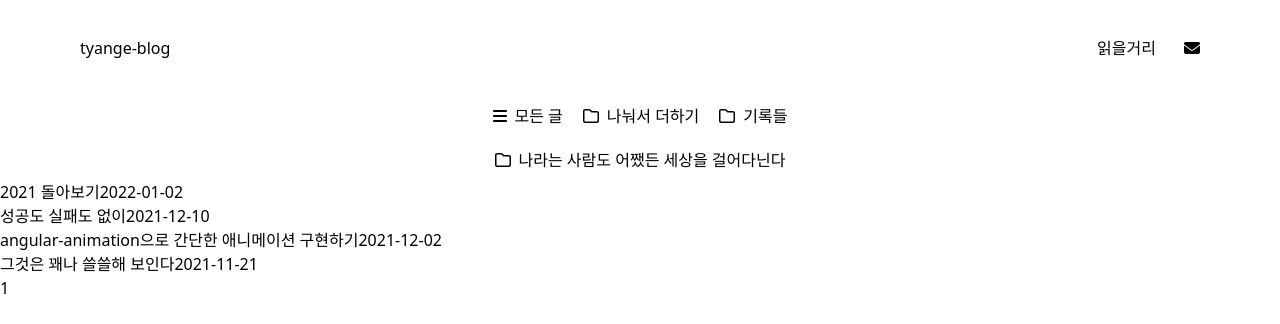
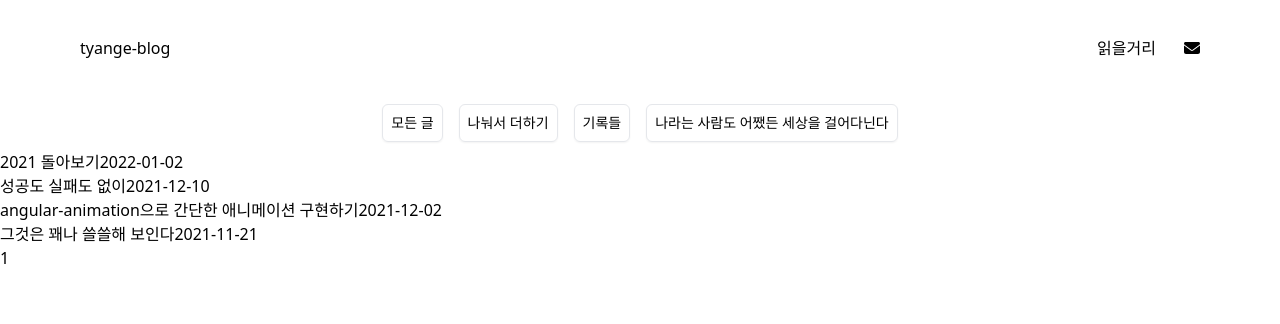
Before and after one commit to babyazalea/babyazalea-home, a Gatsby site: page / in a window 1280 px wide. Built offline with nearby package versions, Linux system fonts and the light colour scheme; Gatsby itself is replaced by a stand-in of ours.

Commit message:
styling: apply tailwind-css

```diff
--- a/src/components/category/Category.js
+++ b/src/components/category/Category.js
@@ -17,16 +17,21 @@ const Category = (props) => {
 
   return (
     <div className="w-full flex justify-center">
-      <div className="sm:max-w-lg md:max-w-xl sm:w-fit hidden sm:flex sm:flex-row sm:gap-5 sm:flex-wrap sm:p-2 sm:justify-center">
-        <button onClick={() => props.categoryInitializer()}>
-          <FontAwesomeIcon icon={faBars} />
-          <span className="ml-2">모든 글</span>
+      <div className="sm:max-w-lg md:max-w-xl sm:w-fit hidden sm:flex sm:flex-wrap sm:gap-4 sm:p-2 sm:justify-center">
+        <button
+          className="sm:flex sm:items-center border border-black-100 shadow-sm p-2 rounded-md"
+          onClick={() => props.categoryInitializer()}
+        >
+          <span className="text-sm">모든 글</span>
         </button>
         {props.subCategorys.map((category) => {
           return (
-            <button onClick={() => props.categoryHandler(category)}>
-              <FontAwesomeIcon icon={faFolder} />
-              <span className="ml-2">{category}</span>
+            <button
+              className="sm:flex sm:items-center border border-black-100 shadow-sm p-2 rounded-md"
+              key={category}
+              onClick={() => props.categoryHandler(category)}
+            >
+              <span className="text-sm">{category}</span>
             </button>
           );
         })}
```
